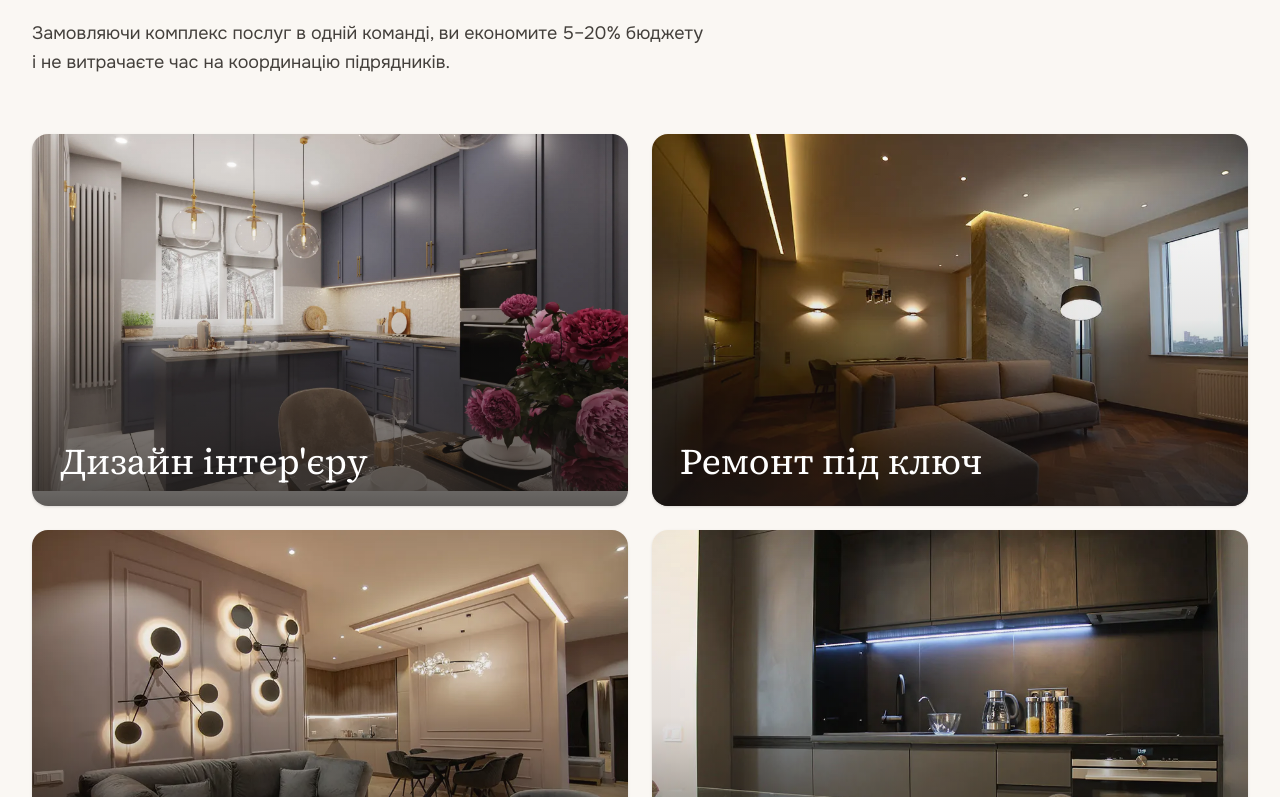
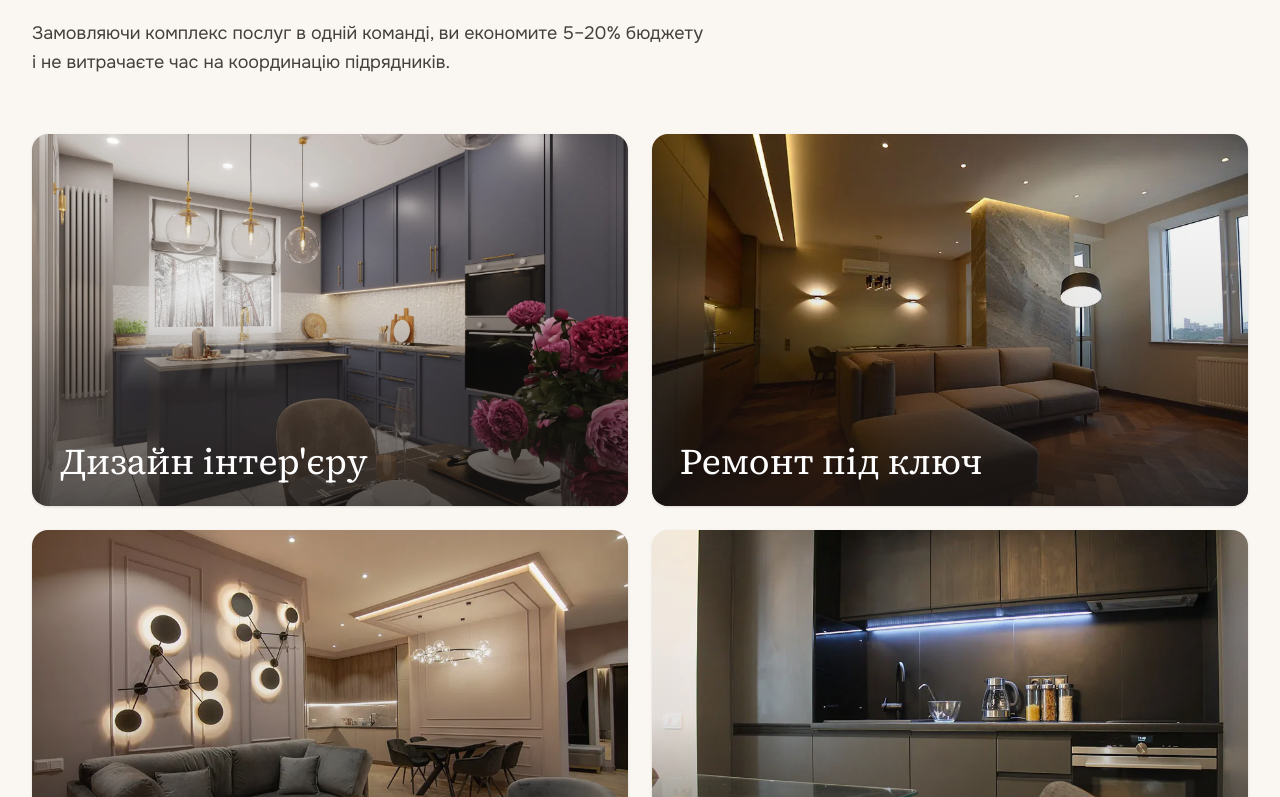
Before and after one commit to DmytroKostiuk123/apro-website, a React (Vite) app: page / in a window 1280 px wide. Shown: the part 1023-1820 px from the top of the page. Built offline with nearby package versions, Linux system fonts and the light colour scheme.

Commit message:
Fix SkeletonImage: relative base overrode caller absolute, leaving image short of its card
Co-Authored-By: Claude Opus 4.8 <noreply@anthropic.com>

```diff
--- a/src/components/Hero.jsx
+++ b/src/components/Hero.jsx
@@ -23,7 +23,7 @@ export default function Hero() {
           src="/images/covers/screen_01.webp"
           alt={t.hero.imageAlt}
           tone="dark"
-          className="h-full w-full"
+          className="relative h-full w-full"
           imgClassName="hero-kenburns"
           fetchPriority="high"
         />
--- a/src/components/SkeletonImage.jsx
+++ b/src/components/SkeletonImage.jsx
@@ -16,8 +16,10 @@ export default function SkeletonImage({ src, className = '', imgClassName = '',
     if (ref.current?.complete && ref.current.naturalWidth > 0) setLoaded(true)
   }, [])
 
+  // Позицію (relative/absolute) задає caller через className — не хардкодимо
+  // `relative`, бо воно перекриває передане `absolute inset-0` (порядок Tailwind).
   return (
-    <div className={`relative overflow-hidden ${className}`}>
+    <div className={`overflow-hidden ${className}`}>
       {!loaded && (
         <div
           className={`absolute inset-0 ${tone === 'dark' ? 'skeleton-shimmer-dark' : 'skeleton-shimmer'}`}
--- a/src/components/WorkMarquee.jsx
+++ b/src/components/WorkMarquee.jsx
@@ -27,7 +27,7 @@ export default function WorkMarquee() {
               alt={`${t.work.photoAlt} ${(index % WORK_PHOTOS.length) + 1}`}
               loading="lazy"
               aria-hidden={index >= WORK_PHOTOS.length}
-              className="aspect-[4/3] h-56 rounded-xl shadow-md sm:h-72"
+              className="relative aspect-[4/3] h-56 rounded-xl shadow-md sm:h-72"
             />
           ))}
         </div>
```
